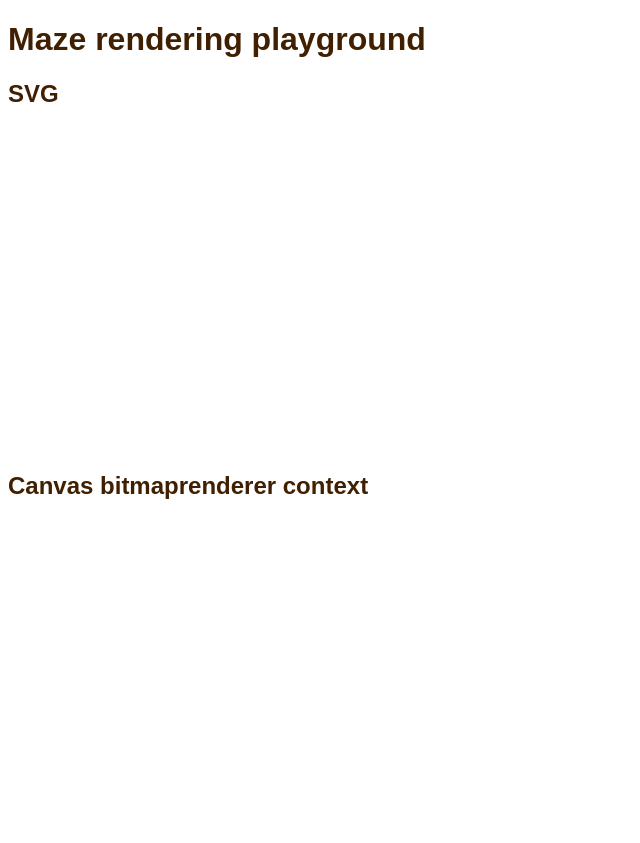
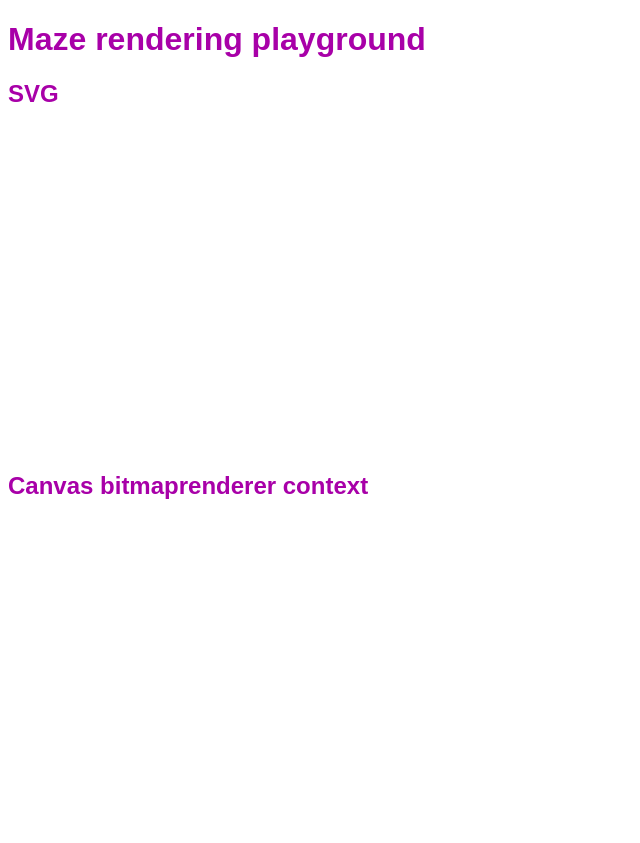
Before and after one commit to ccouzens/maze-playground, a website built with webpack: page wasm/www/public/index.html in a window 1280 px wide. Shown: the top 843 px of the page, without its empty margins (0-640 px from the left). Built offline with nearby package versions, Linux system fonts and the light colour scheme; files whose address does not match are found by name.

Commit message:
Make light mode colour more drastic

```diff
--- a/wasm/www/public/index.html
+++ b/wasm/www/public/index.html
@@ -34,7 +34,7 @@
       }
 
       :root {
-        color: hsl(30, 100%, 12.5%);
+        color: hsl(300, 100%, 33%);
         font-family: sans-serif;
       }
 
```
